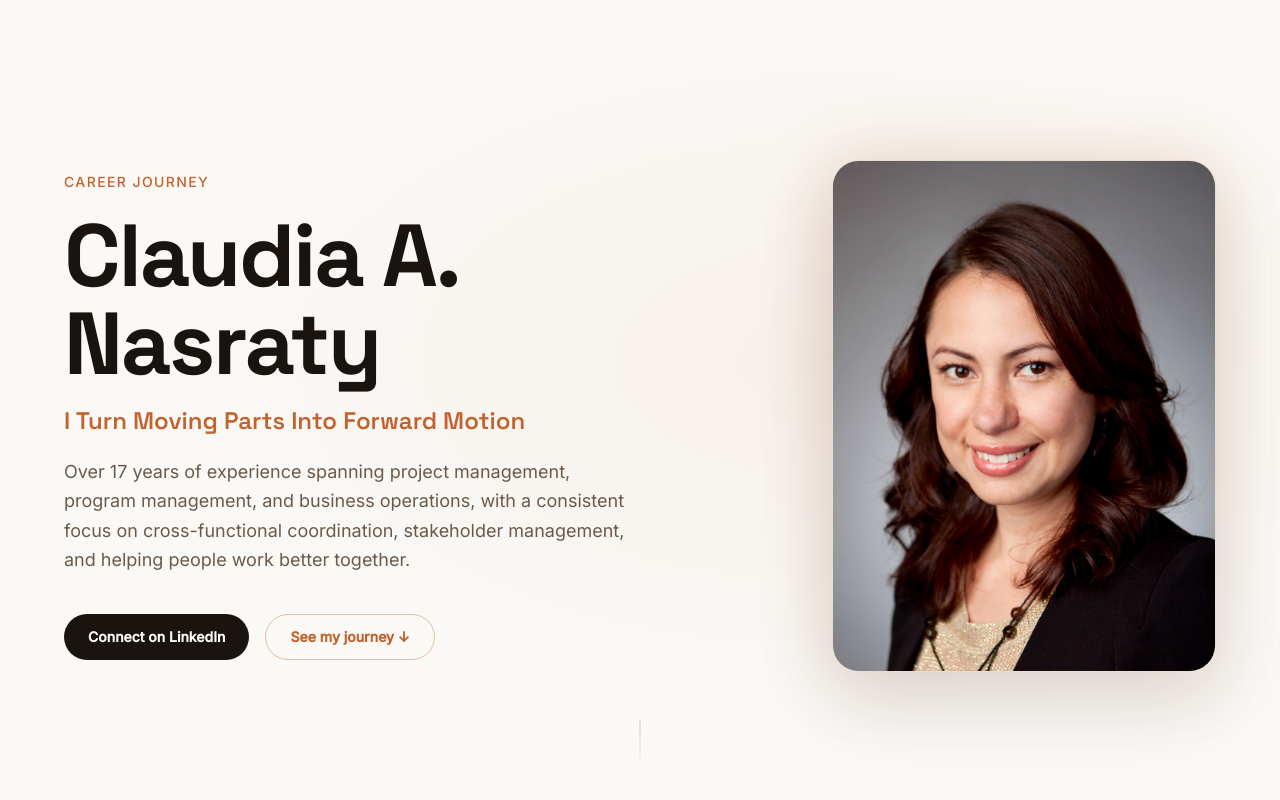
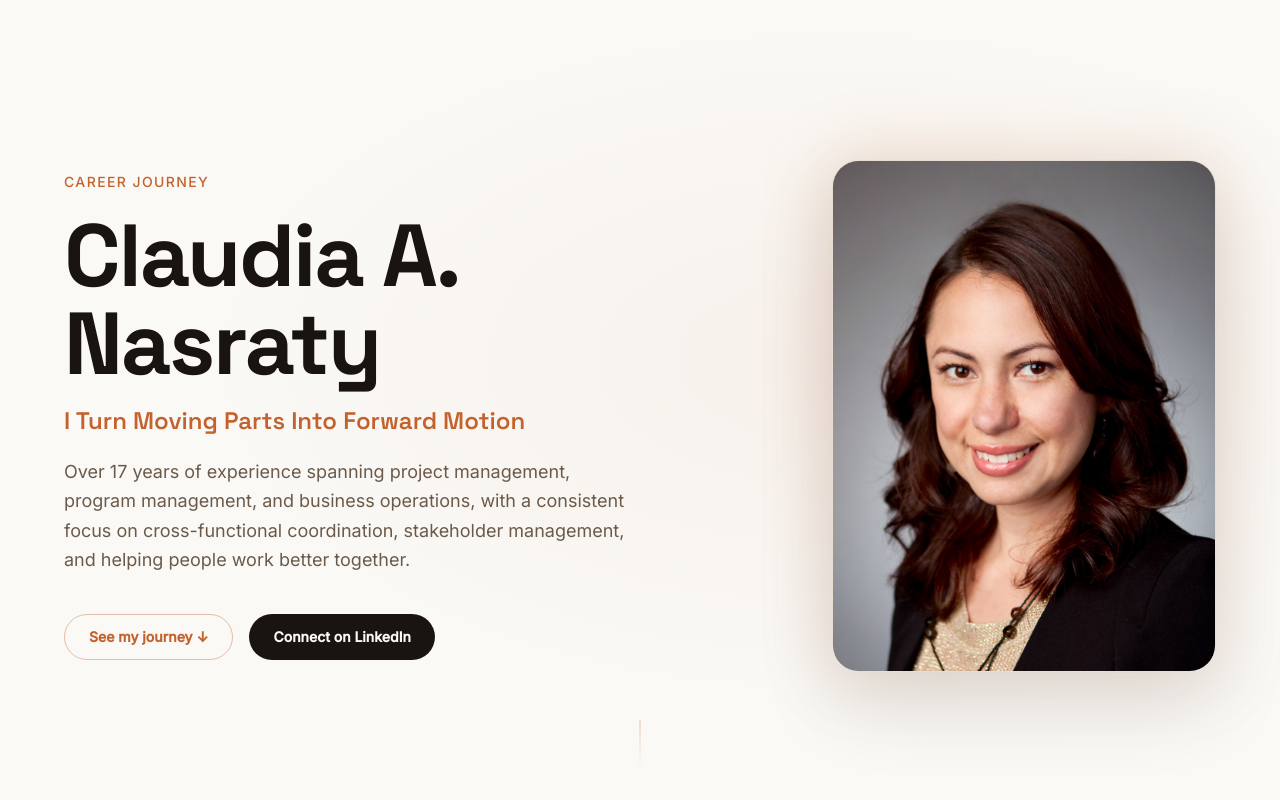
Before and after one commit to ClaudiaN-Code/claudia-career-journey, a Next.js app: page / in a window 1280 px wide. Shown: the top 800 px of the page. Built offline with nearby package versions, Linux system fonts and the light colour scheme.

Commit message:
Swap hero button order: See my journey first, Connect on LinkedIn second
Co-Authored-By: Claude Sonnet 4.6 <noreply@anthropic.com>

```diff
--- a/components/Hero.tsx
+++ b/components/Hero.tsx
@@ -54,6 +54,12 @@ export function Hero({ name, headline, tagline, linkedin }: HeroProps) {
             )}
 
             <div className="flex flex-wrap gap-4 justify-center md:justify-start">
+              <a
+                href="#journey"
+                className="inline-flex items-center gap-2 px-6 py-3 rounded-full font-semibold text-sm border border-[#c4622d]/40 text-[#c4622d] hover:border-[#c4622d] hover:bg-[#c4622d]/5 transition-all"
+              >
+                See my journey ↓
+              </a>
               {linkedin && (
                 <a
                   href={linkedin.startsWith("http") ? linkedin : `https://${linkedin}`}
@@ -68,12 +74,6 @@ export function Hero({ name, headline, tagline, linkedin }: HeroProps) {
                   Connect on LinkedIn
                 </a>
               )}
-              <a
-                href="#journey"
-                className="inline-flex items-center gap-2 px-6 py-3 rounded-full font-semibold text-sm border border-[#c4622d]/40 text-[#c4622d] hover:border-[#c4622d] hover:bg-[#c4622d]/5 transition-all"
-              >
-                See my journey ↓
-              </a>
             </div>
           </div>
 
```
